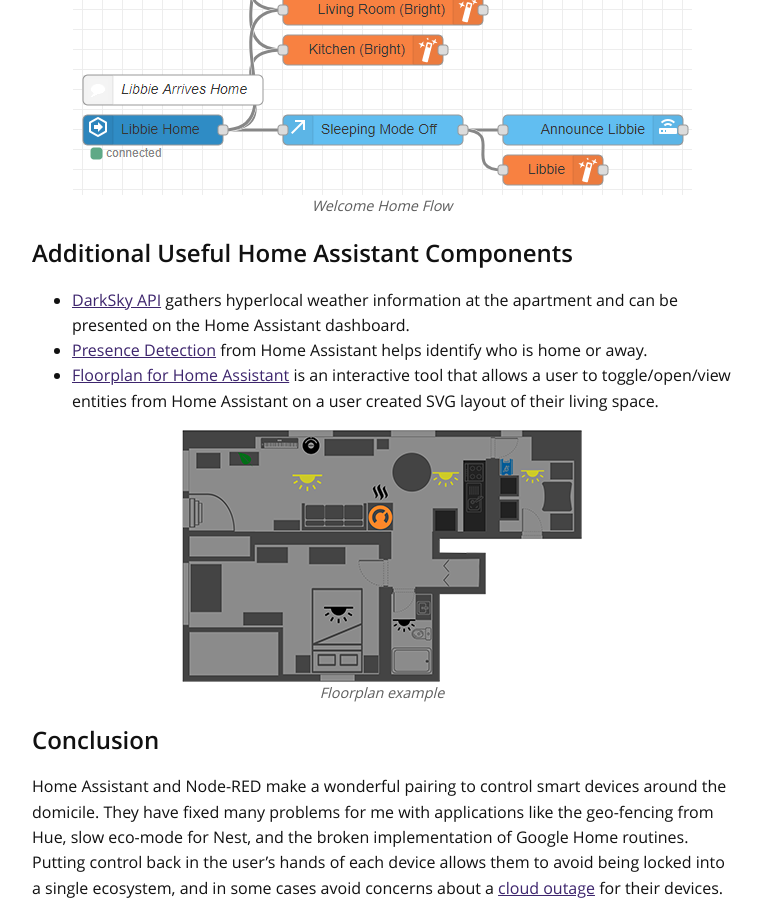
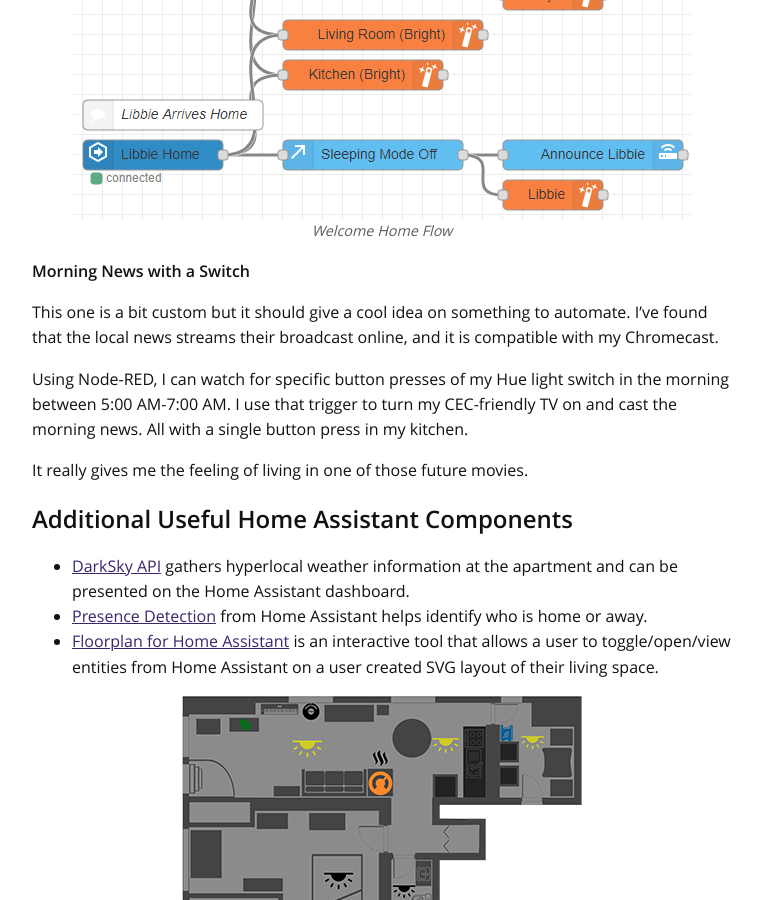
Before and after one commit to aav7fl/website-legacy, a Jekyll site: the page built from _posts/2018-06-03-bringing-home-automation-back-home.md, in a window 1280 px wide and 900 px high, scrolled down 6142 px. Shown: the whole window, without its empty margins (258-1020 px from the left). Built offline with Jekyll 4.4.1, drawn with Linux system fonts in a browser that asks for light colours; comment, search, counter and statistics services are not loaded; some of the changed text lies outside the part shown.

Commit message:
add additional automation idea

```diff
--- a/_posts/2018-06-03-bringing-home-automation-back-home.md
+++ b/_posts/2018-06-03-bringing-home-automation-back-home.md
@@ -109,6 +109,14 @@
 
 ![Welcome Home Flow](/assets/img/2018/06/automation_welcome_home.png)*Welcome Home Flow*
 
+#### Morning News with a Switch
+
+This one is a bit custom but it should give a cool idea on something to automate. I've found that the local news streams their broadcast online, and it is compatible with my Chromecast.
+
+Using Node-RED, I can watch for specific button presses of my Hue light switch in the morning between 5:00 AM-7:00 AM. I use that trigger to turn my CEC-friendly TV on and cast the morning news. All with a single button press in my kitchen.
+
+It really gives me the feeling of living in one of those future movies.
+
 ## Additional Useful Home Assistant Components
 
 - [DarkSky API](https://darksky.net/dev) gathers hyperlocal weather information at the apartment and can be presented on the Home Assistant dashboard.
```
